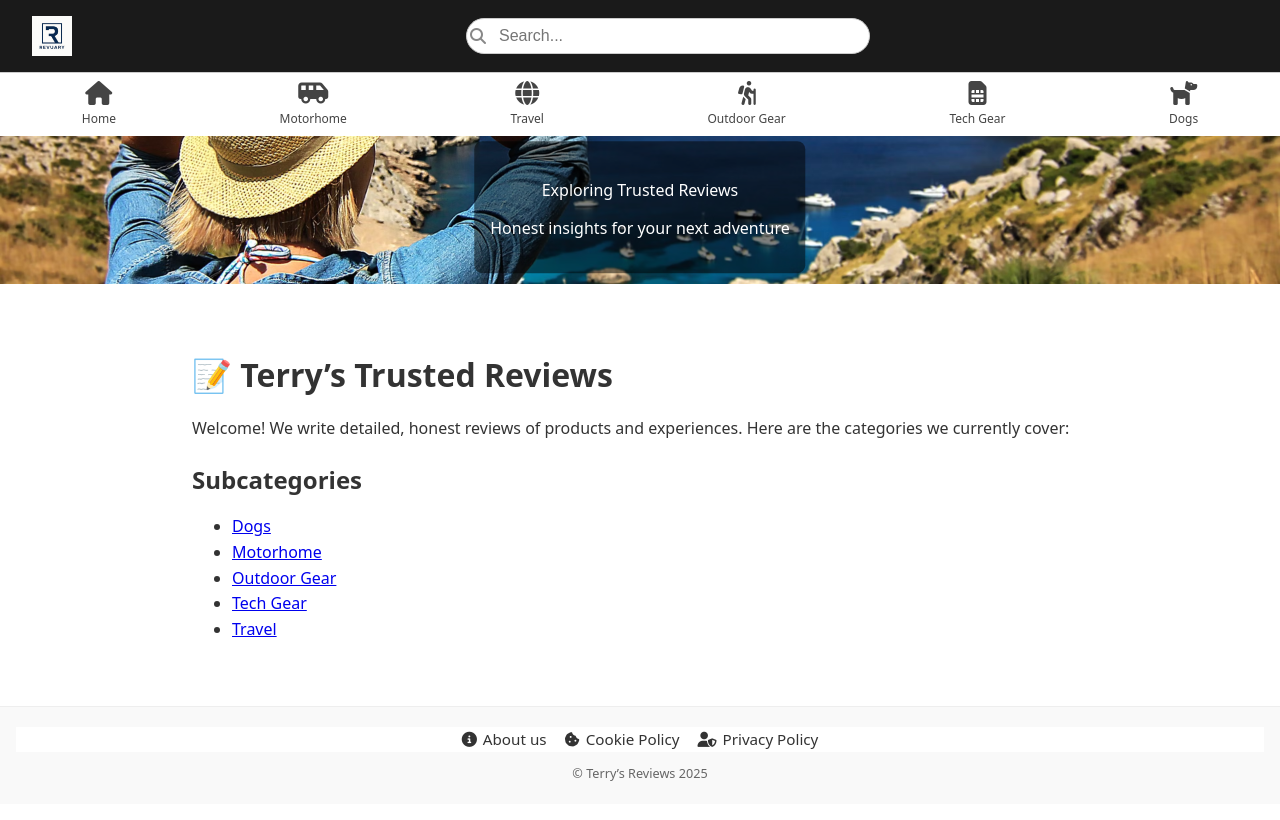
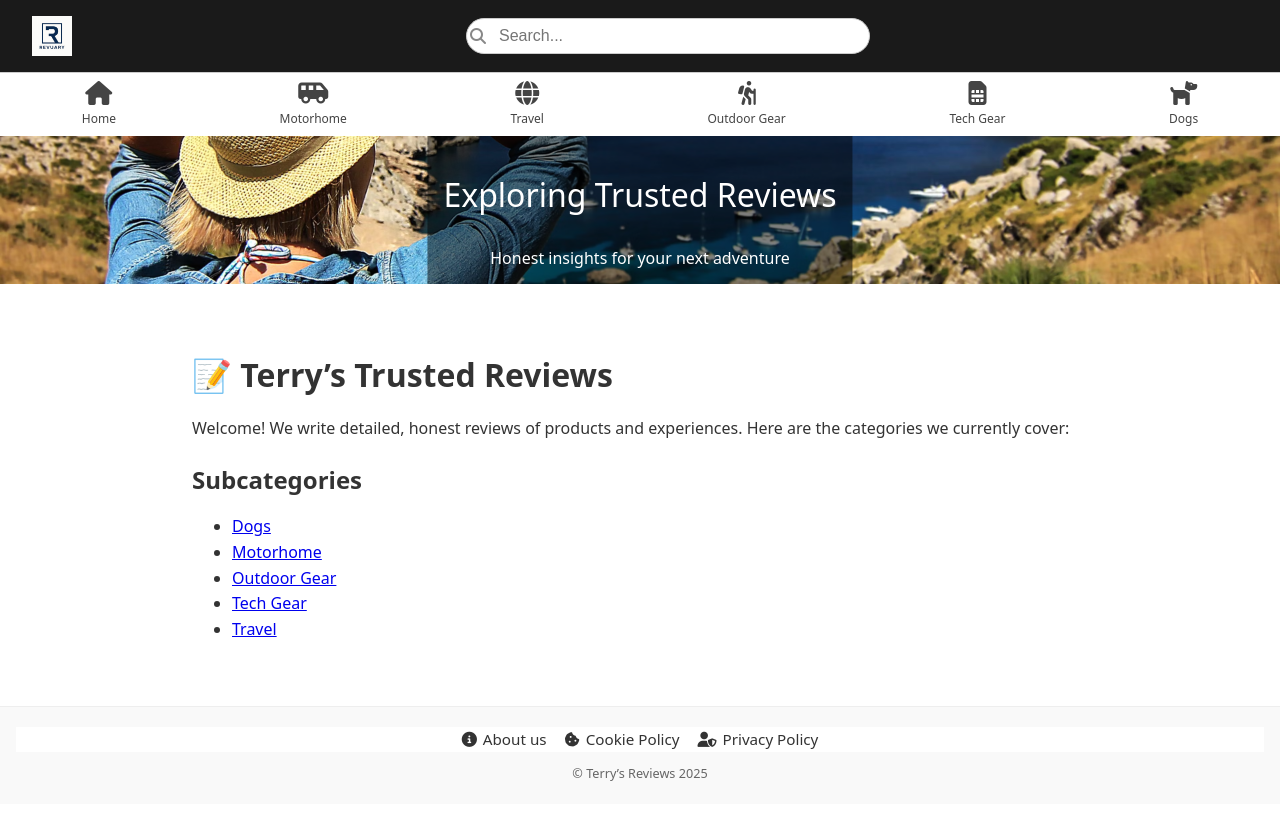
Before and after one commit to trowlinson/terrys-reviews, a Jekyll site: the page built from index.md, in a window 1280 px wide. Shown: the top 820 px of the page. Built offline with Jekyll 4.4.1, drawn with Linux system fonts in a browser that asks for light colours.

Commit message:
adjust hero-header font size

```diff
--- a/assets/css/style.css
+++ b/assets/css/style.css
@@ -67,7 +67,7 @@ h1, h2, h3 {
 
 .hero-header {
   line-height: 1.2;
-  margin-top: 1.5rem;
+  font-size: 2rem
 }
 
 /* Tables */
```
